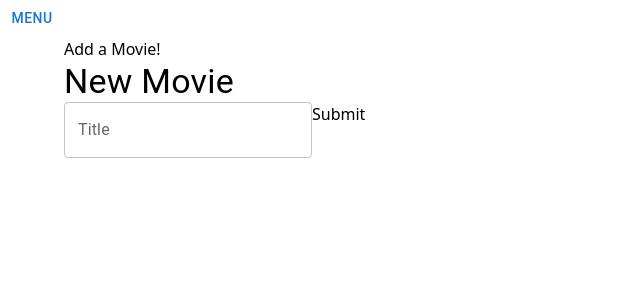
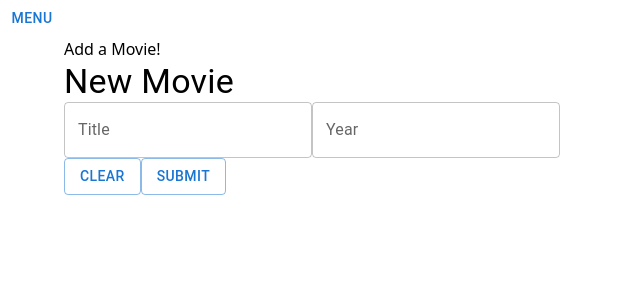
Before and after one commit to VincentPauley/next-movie-mongo, a Next.js app: page /movies/add in a window 1280 px wide. Shown: the top 300 px of the page, without its empty margins (0-640 px from the left). Built offline with nearby package versions, Linux system fonts and the light colour scheme.

Commit message:
feat: year input and basic validation complete

```diff
--- a/src/components/MovieForm.tsx
+++ b/src/components/MovieForm.tsx
@@ -1,27 +1,55 @@
 import { useForm } from 'react-hook-form'
-import { TextField, Typography } from "@mui/material";
+import { Box, Button, TextField, Typography } from "@mui/material";
 
 interface Inputs {
   title: string;
+  year: string;
 }
 
 const MovieForm = () => {
-
-  const {register, handleSubmit} = useForm<Inputs>();
+  const {register, handleSubmit, formState: { errors }} = useForm<Inputs>();
 
   const onSubmit = (data: Inputs) => {
+    const { title, year } = data
 
-    const { title } = data
-
-
-    console.log({ title })
+    console.log({ title, year })
   }
 
+  const onErrors = (errors: any) => console.error(errors)
+
+  // [X] - title: string;
+  // [ ] - year: number;
+  // [ ] - rated: string;
+  // [ ] - genres: [
+  //      { level: number, name: string }
+  //    ];
+  // [ ] - ratings: [
+  //   { reviewer: string, rating: number }
+  // ];
+  // [ ] - synopsis: string;
+  // [ ] - seasonality: string[],
+  // [ ] - directors: string[]
+
   return (
-    <form onSubmit={handleSubmit(onSubmit)}>
+    <form onSubmit={handleSubmit(onSubmit, onErrors)}>
       <Typography variant="h4">New Movie</Typography>
-      <TextField {...register('title')} label="Title" name="title"/>
-      <button type="submit">Submit</button>
+      <TextField
+        {...register('title', { required: "Title is required" })}
+        label="Title"
+        name="title"
+        helperText={errors?.title ? errors.title.message : null}
+      />
+      <TextField
+        {...register('year', { required: "Year is required", pattern: { value: /[0-9]{4}/, message: 'Invalid Year' } })}
+        label="Year"
+        name="year"
+        helperText={errors?.year ? errors.year.message : null}
+      />
+      <Box>
+        <Button variant="outlined">Clear</Button>
+        <Button type="submit" variant="outlined">Submit</Button>
+      </Box>
+
     </form>
   );
 }
```
